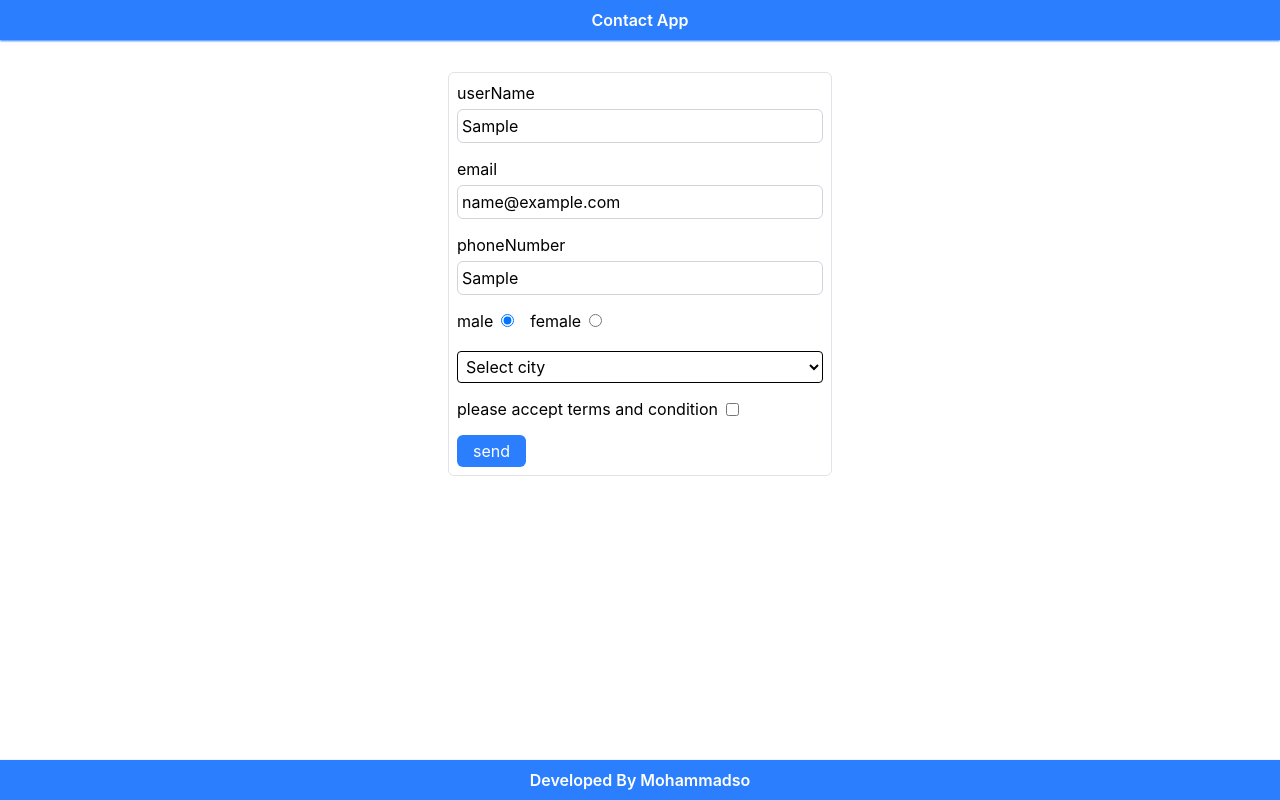
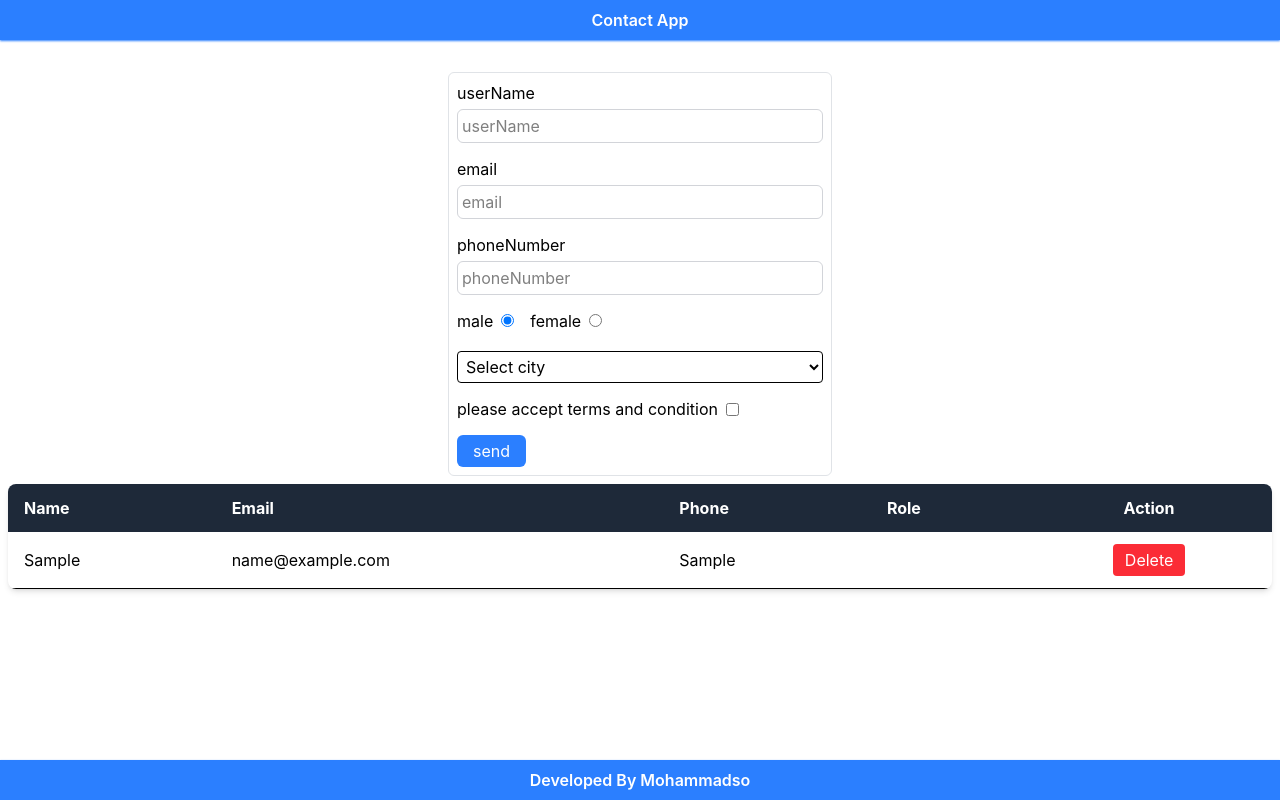
Before and after one commit to mohammadsookhtesaraei/react-projects, a React (Vite) app in the folder part1/2-controlledform/: page / in a window 1280 px wide. Both pictures are taken after typing "Sample", "name@example.com", "Sample" into the empty fields and a click on the button "send". Built offline with nearby package versions, Linux system fonts and the light colour scheme.

Commit message:
add table

```diff
--- a/part1/2-controlledform/package.json
+++ b/part1/2-controlledform/package.json
@@ -14,7 +14,8 @@
     "postcss": "^8.5.25",
     "react": "^19.2.8",
     "react-dom": "^19.2.8",
-    "tailwindcss": "^4.3.3"
+    "tailwindcss": "^4.3.3",
+    "uuid": "^14.0.1"
   },
   "devDependencies": {
     "@eslint/js": "^10.0.1",
--- /dev/null
+++ b/part1/2-controlledform/src/components/displayformlist/Contacts.tsx
@@ -0,0 +1,47 @@
+import type { ContactType } from "@/components/displayformlist/contacts.types";
+
+type ContactsProps = {
+  contact: ContactType[];
+  onRemove: (id: string) => void;
+};
+
+const Contacts = ({ contact, onRemove }: ContactsProps) => {
+  return (
+    <div className="w-full">
+      <table className="w-full border-collapse overflow-hidden rounded-lg shadow-md">
+        <thead className="bg-gray-800 text-white">
+          <tr>
+            <th className="px-4 py-3 text-left">Name</th>
+            <th className="px-4 py-3 text-left">Email</th>
+            <th className="px-4 py-3 text-left">Phone</th>
+            <th className="px-4 py-3 text-left">Role</th>
+            <th className="px-4 py-3 text-center">Action</th>
+          </tr>
+        </thead>
+
+        <tbody>
+          {contact.map((item) => (
+            <tr
+              key={item.id}
+              className="border-b transition-colors hover:bg-gray-100"
+            >
+              <td className="px-4 py-3">{item.userName}</td>
+              <td className="px-4 py-3">{item.email}</td>
+              <td className="px-4 py-3">{item.phoneNumber}</td>
+              <td className="px-4 py-3">{item.role}</td>
+              <td className="px-4 py-3 text-center">
+                <button
+                  onClick={() => onRemove(item.id)}
+                  className="rounded bg-red-500 px-3 py-1 text-white hover:bg-red-600"
+                >
+                  Delete
+                </button>
+              </td>
+            </tr>
+          ))}
+        </tbody>
+      </table>
+    </div>
+  );
+};
+export default Contacts;
--- a/part1/2-controlledform/src/components/form/Form.tsx
+++ b/part1/2-controlledform/src/components/form/Form.tsx
@@ -1,69 +1,144 @@
-import { useState } from "react"
-
+import { useState } from "react";
+import { v4 as uuidv4 } from "uuid";
 import TextField from "@/components/ui/TextField";
-
-
-
+import Contacts from "@/components/displayformlist/Contacts";
+import {type ContactType } from "@/components/displayformlist/contacts.types";
 const Form = () => {
-    const [data,setData]=useState({
-     userName:"",
-     email:"",
-     phoneNumber:"",
-     gender:"male",
-     role:"",
-     isCheck:false
+  // state form
+  const [data, setData] = useState({
+    userName: "",
+    email: "",
+    phoneNumber: "",
+    gender: "male",
+    role: "",
+    isCheck: false,
   });
 
+  // display state for map
+  const [contact, setContact] = useState<ContactType[]>([]);
 
-    const handlInputChange=(event:React.ChangeEvent<HTMLInputElement|HTMLSelectElement>)=>{
-
-        const {type,name,value}=event.target;
-
-        const newValue=type === "checkbox" ? event.target.checked : value;
-        setData((prev)=>({...prev,[name]:newValue}))
-
+  //  handler-change
+  const handlInputChange = (
+    event: React.ChangeEvent<HTMLInputElement | HTMLSelectElement>,
+  ) => {
+    const { type, name, value } = event.target;
+    const newValue = type === "checkbox" ? event.target.checked : value;
+    setData((prev) => ({ ...prev, [name]: newValue }));
   };
 
-    const handleFormSubmit=(e:React.SubmitEvent<HTMLFormElement>)=>{
+  // form submit
+  const handleFormSubmit = (e: React.SubmitEvent<HTMLFormElement>) => {
     e.preventDefault();
-   console.log(data);
 
-    }
+    const newContact = { ...data, id: uuidv4() };
 
+    setContact((prev) => [...prev, newContact]);
+
+    setData({
+      userName: "",
+      email: "",
+      phoneNumber: "",
+      gender: "male",
+      role: "",
+      isCheck: false,
+    });
+  };
+
+  const handleRemoveItem=(id:string)=>{
+    const newContact=contact.filter((item)=>item.id !== id);
+    setContact(newContact);
+  };
 
   return (
-    <div className="flex items-center justify-center">
-    <form onSubmit={handleFormSubmit} className="w-full space-y-3.5 max-w-sm border p-2 border-gray-400/30 rounded-md">
-     <TextField type="text" label="userName" name="userName" value={data.userName} placeholder="userName" onChange={handlInputChange}/>
-     <TextField type="email" label="email" name="email" value={data.email} placeholder="email" onChange={handlInputChange}/>
-     <TextField type="text" label="phoneNumber" name="phoneNumber" value={data.phoneNumber} placeholder="phoneNumber" onChange={handlInputChange}/>
-
+    <div className="flex flex-col items-center justify-center gap-y-2">
+      <form
+        onSubmit={handleFormSubmit}
+        className="w-full max-w-sm space-y-3.5 rounded-md border border-gray-400/30 p-2"
+      >
+        <TextField
+          type="text"
+          label="userName"
+          name="userName"
+          value={data.userName}
+          placeholder="userName"
+          onChange={handlInputChange}
+        />
+        <TextField
+          type="email"
+          label="email"
+          name="email"
+          value={data.email}
+          placeholder="email"
+          onChange={handlInputChange}
+        />
+        <TextField
+          type="text"
+          label="phoneNumber"
+          name="phoneNumber"
+          value={data.phoneNumber}
+          placeholder="phoneNumber"
+          onChange={handlInputChange}
+        />
+        {/* radio */}
         <div className="flex gap-x-4">
-      <TextField type="radio" id="male" label="male" name="gender" checked={data.gender === "male"} value="male" onChange={handlInputChange} className=""/>
-      <TextField type="radio" id="female" label="female" name="gender" checked={data.gender === "female"} value="female" onChange={handlInputChange} className=""/>
+          <TextField
+            type="radio"
+            id="male"
+            label="male"
+            name="gender"
+            checked={data.gender === "male"}
+            value="male"
+            onChange={handlInputChange}
+            className=""
+          />
+          <TextField
+            type="radio"
+            id="female"
+            label="female"
+            name="gender"
+            checked={data.gender === "female"}
+            value="female"
+            onChange={handlInputChange}
+            className=""
+          />
         </div>
-
+        {/* select */}
         <div>
-
-        <select className="w-full border p-1 focus:outline-none  rounded" name="role"  value={data.role} onChange={handlInputChange}>
+          <select
+            className="w-full rounded border p-1 focus:outline-none"
+            name="role"
+            value={data.role}
+            onChange={handlInputChange}
+          >
             <option value="">Select city</option>
             <option value="gorgan">gorgan</option>
             <option value="tehran">tehran</option>
             <option value="sari">sari</option>
           </select>
         </div>
-
+        {/* checkbox */}
         <div className="flex items-center gap-x-2">
           <h2>please accept terms and condition</h2>
-      <input className="" type="checkbox" name="isCheck" checked={data.isCheck} onChange={handlInputChange} />
+          <input
+            className=""
+            type="checkbox"
+            name="isCheck"
+            checked={data.isCheck}
+            onChange={handlInputChange}
+          />
         </div>
 
-
-       <button type="submit" className="px-4 py-1 rounded-md bg-blue-500 text-white cursor-pointer">
+        <button
+          type="submit"
+          className="cursor-pointer rounded-md bg-blue-500 px-4 py-1 text-white"
+        >
           send
         </button>
       </form>
+      {contact.length === 0 ? (<p>empty contactList</p>):(
+        <Contacts contact={contact} onRemove={handleRemoveItem}/>
+      )}
     </div>
-  )
-}
-export default Form
+  );
+};
+export default Form;
```
Also changed, not shown: part1/2-controlledform/src/components/displayformlist/contacts.types.ts (added, +11 -0 lines), 1 other file (tests, documents, lock files or other folders). Lines whose indentation alone changed are shown as unchanged.
